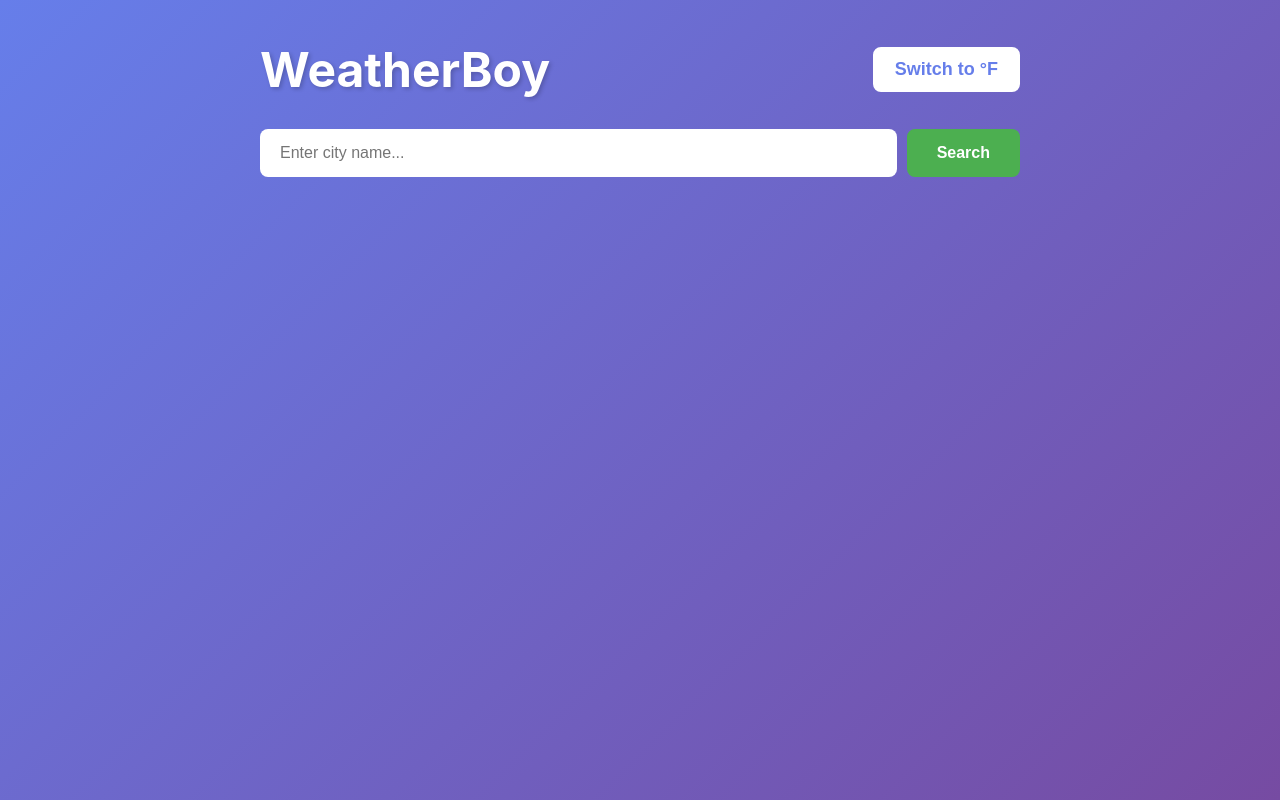
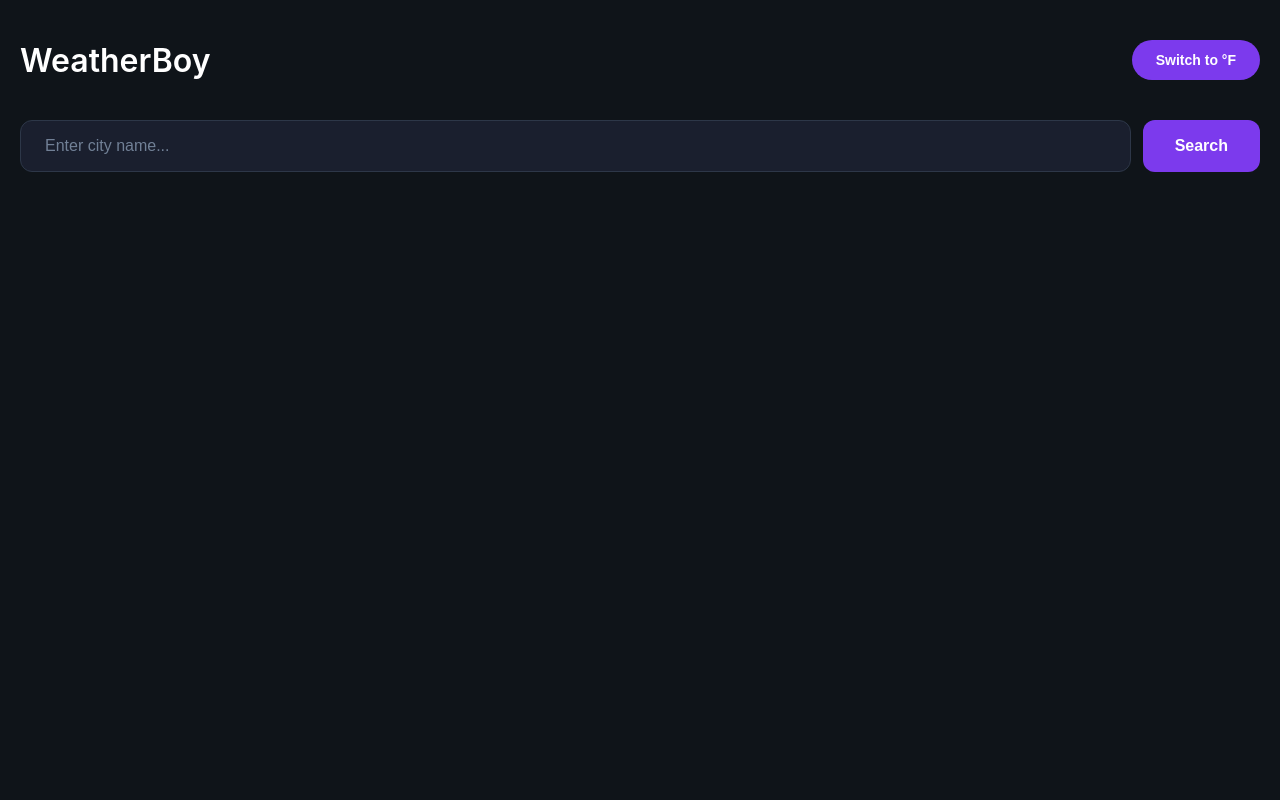
Before and after one commit to azheng888/weatherboy, a React (Create React App) app in the folder client/: page / in a window 1280 px wide. Built offline with nearby package versions, Linux system fonts and the light colour scheme.

Commit message:
CSS changes

```diff
--- a/client/src/Weather.css
+++ b/client/src/Weather.css
@@ -6,93 +6,135 @@
 
 body {
   font-family: -apple-system, BlinkMacSystemFont, 'Segoe UI', 'Roboto', 'Oxygen', 'Ubuntu', sans-serif;
-    background: linear-gradient(135deg, #667eea 0%, #764ba2 100%);
+  background: #0f1419;
   min-height: 100vh;
+  color: #ffffff;
 }
 
 .weather-app {
-    max-width: 800px;
+  max-width: 1400px;
   margin: 0 auto;
   padding: 40px 20px;
 }
 
+.header {
+  display: flex;
+  justify-content: space-between;
+  align-items: center;
+  margin-bottom: 40px;
+}
+
 h1 {
   color: white;
-    text-align: center;
-    font-size: 48px;
-    margin-bottom: 30px;
-    text-shadow: 2px 2px 4px rgba(0,0,0,0.2);
+  font-size: 32px;
+  font-weight: 600;
+}
+
+.unit-toggle {
+  background: #7c3aed;
+  color: white;
+  border: none;
+  padding: 12px 24px;
+  font-size: 14px;
+  font-weight: 600;
+  border-radius: 20px;
+  cursor: pointer;
+  transition: all 0.3s;
+}
+
+.unit-toggle:hover {
+  background: #6d28d9;
+  transform: translateY(-2px);
 }
 
 .search-form {
   display: flex;
-    gap: 10px;
-    margin-bottom: 30px;
+  gap: 12px;
+  margin-bottom: 40px;
 }
 
 .search-input {
   flex: 1;
-    padding: 15px 20px;
+  padding: 16px 24px;
   font-size: 16px;
-    border: none;
-    border-radius: 8px;
+  background: #1a1f2e;
+  border: 1px solid #2d3748;
+  border-radius: 12px;
+  color: white;
   outline: none;
+  transition: border-color 0.3s;
+}
+
+.search-input::placeholder {
+  color: #718096;
+}
+
+.search-input:focus {
+  border-color: #7c3aed;
 }
 
 .search-btn {
-    padding: 15px 30px;
+  padding: 16px 32px;
   font-size: 16px;
   font-weight: 600;
-    background-color: #4CAF50;
+  background: #7c3aed;
   color: white;
   border: none;
-    border-radius: 8px;
+  border-radius: 12px;
   cursor: pointer;
-    transition: background-color 0.3s;
+  transition: all 0.3s;
 }
 
 .search-btn:hover {
-    background-color: #45a049;
+  background: #6d28d9;
+  transform: translateY(-2px);
 }
 
 .loading, .error {
   text-align: center;
-    color: white;
-    font-size: 18px;
-    margin: 20px 0;
+  font-size: 16px;
+  margin: 30px 0;
+  padding: 20px;
+  border-radius: 12px;
+}
+
+.loading {
+  color: #a0aec0;
 }
 
 .error {
-    background-color: rgba(255, 0, 0, 0.2);
-    padding: 15px;
-    border-radius: 8px;
+  background: rgba(239, 68, 68, 0.1);
+  color: #f87171;
+  border: 1px solid rgba(239, 68, 68, 0.3);
 }
 
 .current-weather {
-    background: white;
-    border-radius: 12px;
-    padding: 30px;
+  background: #1a1f2e;
+  border: 1px solid #2d3748;
+  border-radius: 16px;
+  padding: 40px;
   margin-bottom: 30px;
-    box-shadow: 0 4px 6px rgba(0,0,0,0.1);
 }
 
 .current-weather h2 {
-    font-size: 32px;
-    margin-bottom: 20px;
-    color: #333;
+  font-size: 24px;
+  margin-bottom: 30px;
+  color: #e2e8f0;
+  font-weight: 500;
 }
 
 .temp-display {
   display: flex;
   align-items: center;
-    gap: 30px;
-    margin-bottom: 30px;
+  gap: 40px;
+  margin-bottom: 40px;
 }
 
 .temperature {
-    font-size: 72px;
-    font-weight: bold;
-    color: #667eea;
+  font-size: 96px;
+  font-weight: 300;
+  color: white;
+  line-height: 1;
 }
 
 .weather-info {
@@ -100,131 +142,148 @@
 }
 
 .description {
-    font-size: 24px;
+  font-size: 28px;
   text-transform: capitalize;
-    color: #555;
-    margin-bottom: 10px;
+  color: #cbd5e0;
+  margin-bottom: 12px;
+  font-weight: 400;
+}
+
+.weather-info p {
+  color: #a0aec0;
+  font-size: 16px;
 }
 
 .weather-details {
   display: grid;
   grid-template-columns: repeat(3, 1fr);
   gap: 20px;
-    padding-top: 20px;
-    border-top: 1px solid #eee;
+  padding-top: 30px;
+  border-top: 1px solid #2d3748;
 }
 
 .detail {
-    text-align: center;
+  background: #0f1419;
+  padding: 24px;
+  border-radius: 12px;
+  border: 1px solid #2d3748;
 }
 
 .detail span {
   display: block;
-    color: #888;
-    font-size: 14px;
-    margin-bottom: 5px;
+  color: #718096;
+  font-size: 13px;
+  margin-bottom: 8px;
+  text-transform: uppercase;
+  letter-spacing: 0.5px;
 }
 
 .detail strong {
-    font-size: 20px;
-    color: #333;
+  font-size: 28px;
+  color: white;
+  font-weight: 600;
 }
 
 .forecast {
-    background: white;
-    border-radius: 12px;
-    padding: 30px;
-    box-shadow: 0 4px 6px rgba(0,0,0,0.1);
+  background: #1a1f2e;
+  border: 1px solid #2d3748;
+  border-radius: 16px;
+  padding: 40px;
 }
 
 .forecast h3 {
-    font-size: 24px;
-    margin-bottom: 20px;
-    color: #333;
+  font-size: 20px;
+  margin-bottom: 30px;
+  color: #e2e8f0;
+  font-weight: 500;
 }
 
 .forecast-grid {
   display: grid;
   grid-template-columns: repeat(5, 1fr);
-    gap: 15px;
+  gap: 20px;
 }
 
 .forecast-card {
-    background: #f8f9fa;
-    padding: 20px;
-    border-radius: 8px;
+  background: #0f1419;
+  padding: 24px;
+  border-radius: 12px;
   text-align: center;
+  border: 1px solid #2d3748;
+  transition: all 0.3s;
+}
+
+.forecast-card:hover {
+  border-color: #7c3aed;
+  transform: translateY(-4px);
 }
 
 .forecast-date {
   font-weight: 600;
-    color: #667eea;
-    margin-bottom: 10px;
+  color: #7c3aed;
+  margin-bottom: 16px;
+  font-size: 14px;
+  text-transform: uppercase;
+  letter-spacing: 0.5px;
 }
 
 .forecast-temp {
-    font-size: 24px;
-    font-weight: bold;
-    color: #333;
-    margin: 10px 0;
+  font-size: 32px;
+  font-weight: 600;
+  color: white;
+  margin: 12px 0;
 }
 
 .forecast-desc {
-    font-size: 14px;
-    color: #666;
+  font-size: 13px;
+  color: #a0aec0;
   text-transform: capitalize;
 }
 
+@media (max-width: 1024px) {
+  .forecast-grid {
+    grid-template-columns: repeat(3, 1fr);
+  }
+}
+
 @media (max-width: 768px) {
+  .header {
+    flex-direction: column;
+    gap: 20px;
+    align-items: flex-start;
+  }
+
   h1 {
-      font-size: 36px;
+    font-size: 28px;
+  }
+
+  .temperature {
+    font-size: 64px;
+  }
+
+  .temp-display {
+    flex-direction: column;
+    align-items: flex-start;
+    gap: 20px;
+  }
+
+  .description {
+    font-size: 20px;
+  }
+
+  .weather-details {
+    grid-template-columns: 1fr;
   }
 
   .forecast-grid {
     grid-template-columns: repeat(2, 1fr);
   }
 
-    .weather-details {
-      grid-template-columns: 1fr;
+  .current-weather {
+    padding: 24px;
   }
 
-    .temp-display {
-      flex-direction: column;
-      align-items: flex-start;
+  .forecast {
+    padding: 24px;
   }
 }
-
-  .header {
-    display: flex;
-    justify-content: space-between;
-    align-items: center;
-    margin-bottom: 30px;
-  }
-
-  .header h1 {
-    margin: 0;
-  }
-
-  .unit-toggle {
-    background: white;
-    color: #667eea;
-    border: 2px solid white;
-    padding: 10px 20px;
-    font-size: 18px;
-    font-weight: bold;
-    border-radius: 8px;
-    cursor: pointer;
-    transition: all 0.3s;
-  }
-
-  .unit-toggle:hover {
-    background: transparent;
-    color: white;
-  }
-
-  @media (max-width: 768px) {
-    .header {
-      flex-direction: column;
-      gap: 15px;
-    }
-  }
```
Lines whose indentation alone changed are shown as unchanged.
